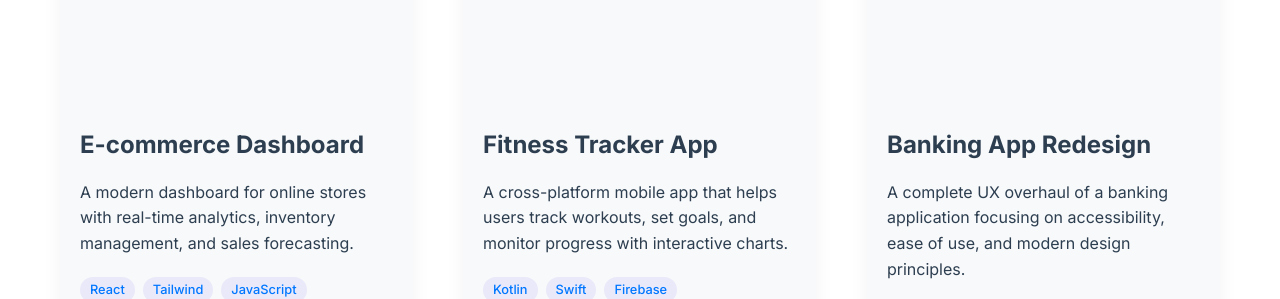
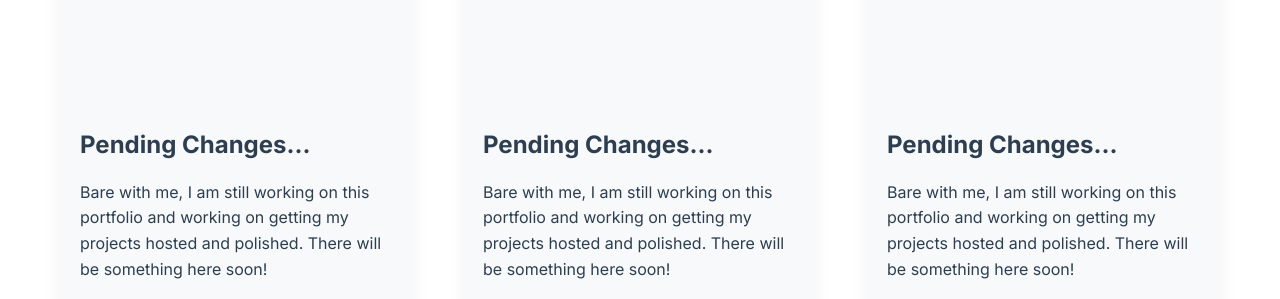
Before and after one commit to AsapTyme/portfolio, a plain HTML site: page index.html in a window 1280 px wide. Shown: the part 2320-2619 px from the top of the page. Drawn offline with Linux system fonts and the light colour scheme.

Commit message:
Changed project cards to be more ambiguous.

```diff
--- a/index.html
+++ b/index.html
@@ -169,8 +169,8 @@
                         <img src="/api/placeholder/600/400" alt="E-commerce Dashboard">
                     </div>
                     <div class="project-details">
-                        <h3>E-commerce Dashboard</h3>
-                        <p>A modern dashboard for online stores with real-time analytics, inventory management, and sales forecasting.</p>
+                        <h3>Pending Changes...</h3>
+                        <p>Bare with me, I am still working on this portfolio and working on getting my projects hosted and polished. There will be something here soon!</p>
                         <div class="project-techs">
                             <span>React</span>
                             <span>Tailwind</span>
@@ -189,8 +189,8 @@
                         <img src="/api/placeholder/600/400" alt="Fitness Tracker App">
                     </div>
                     <div class="project-details">
-                        <h3>Fitness Tracker App</h3>
-                        <p>A cross-platform mobile app that helps users track workouts, set goals, and monitor progress with interactive charts.</p>
+                        <h3>Pending Changes...</h3>
+                        <p>Bare with me, I am still working on this portfolio and working on getting my projects hosted and polished. There will be something here soon!</p>
                         <div class="project-techs">
                             <span>Kotlin</span>
                             <span>Swift</span>
@@ -209,8 +209,8 @@
                         <img src="/api/placeholder/600/400" alt="Banking App Redesign">
                     </div>
                     <div class="project-details">
-                        <h3>Banking App Redesign</h3>
-                        <p>A complete UX overhaul of a banking application focusing on accessibility, ease of use, and modern design principles.</p>
+                        <h3>Pending Changes...</h3>
+                        <p>Bare with me, I am still working on this portfolio and working on getting my projects hosted and polished. There will be something here soon!</p>
                         <div class="project-techs">
                             <span>Figma</span>
                             <span>Prototyping</span>
```
